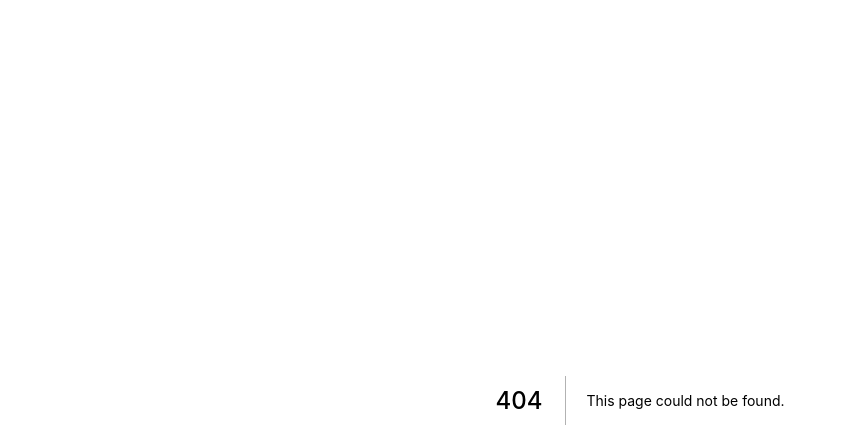
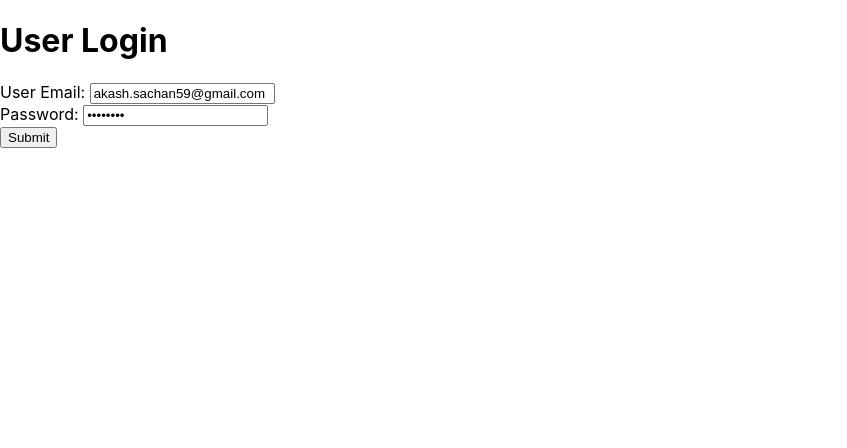
Before and after one commit to akashsachan59/myntra_clientside, a Next.js app: page /login in a window 1280 px wide. Before the commit this address had no page. Shown: the top 448 px of the page, without its empty margins (0-847 px from the left). Built offline with nearby package versions, Linux system fonts and the light colour scheme.

Commit message:
added login

```diff
--- a/package.json
+++ b/package.json
@@ -9,9 +9,12 @@
     "lint": "next lint"
   },
   "dependencies": {
+    "cookie": "^0.5.0",
+    "js-cookie": "^3.0.1",
     "next": "12.1.5",
     "react": "18.1.0",
-    "react-dom": "18.1.0"
+    "react-dom": "18.1.0",
+    "swr": "^1.3.0"
   },
   "devDependencies": {
     "eslint": "8.14.0",
--- a/pages/_app.js
+++ b/pages/_app.js
@@ -1,7 +1,10 @@
 import '../styles/globals.css'
 
+
 function MyApp({ Component, pageProps }) {
-  return <Component {...pageProps} />
+  return (
+    <Component {...pageProps} />
+  )
 }
 
 export default MyApp
--- /dev/null
+++ b/pages/login.js
@@ -0,0 +1,115 @@
+import Cookies from "js-cookie"
+import { useState } from "react";
+import { useRouter } from "next/router";
+
+
+export default function Login() {
+
+    const router = useRouter();
+
+    // States for login
+    const [email, setEmail] = useState('akash.sachan59@gmail.com')
+    const [password, setPassword] = useState('akash123')
+    //const [cookies, setCookie] = useCookies();
+    //const [login, setLogin] = useCookies();
+
+
+    // States for checking the errors
+    //const [submitted, setSubmitted] = useState(false);
+    const [error, setError] = useState(false);
+
+    // Handling user-name change
+    const handleEmail = (e) => {
+        setEmail(e.target.value)
+        //setSubmitted(false)
+    }
+
+    // Handling password change
+    const handlePassword = (e) => {
+        setPassword(e.target.value)
+        //setSubmitted(false)
+    }
+
+    // Handling the form submission
+    const handleSubmit = async (e) => {
+        e.preventDefault()
+        if (email === '' || password === '') {
+            setError(true)
+        } else {
+            //setSubmitted(true)
+            setError(false)
+            const data = {
+                email,
+                password
+            }
+            console.log(data)
+
+            // const response = await fetch('http://localhost:3000/login', {
+            //     method: 'POST',
+            //     headers: {
+            //         'Content-Type': 'application/json'
+            //         // 'Content-Type': 'application/x-www-form-urlencoded',
+            //       },
+            //     // data: data,
+            // })
+            const response = await fetch('http://localhost:3000/login', {
+                method: 'POST',
+                headers: {
+                  'Content-Type': 'application/json'
+                },
+                body: JSON.stringify(data)
+              });
+            const resJson = await response.json()
+            let login = resJson.isloggedin
+            console.log(resJson)
+
+            if(login){
+                Cookies.set('user', resJson.token, { expires: 1 })
+                Cookies.set('isloggedin', login, { expires:1 })
+                router.push('/')
+            }else{
+                alert ('enter valid credentials')
+            }
+            Cookies.get()
+        }
+    }
+
+    // Showing error message
+    const errorMessage = () => {
+        return (
+            <div className="error-message"
+                style={{ display: error ? '' : 'none' }}>
+                <p>Please enter valid credentials</p>
+            </div>
+        )
+    }
+
+    return (
+        <div className="login-form">
+            <div>
+                <h1>User Login</h1>
+            </div>
+
+            {/* Calling Error Methods */}
+            <div className='messages'>
+                {errorMessage()}
+            </div>
+
+            <form>
+                <div>
+                    <label>User Email: </label>
+                    <input onChange={handleEmail} className='input' type="text" value={email}></input>
+                </div>
+
+                <div>
+                    <label>Password: </label>
+                    <input onChange={handlePassword} className='input' type="password" value={password}></input>
+                </div>
+
+                <div>
+                    <button onClick={handleSubmit} className='btn' type='submit'>Submit</button>
+                </div>
+            </form>
+        </div>
+    )
+}
```
Also changed, not shown: pages/index.js (+10 -1 lines), 1 other file (tests, documents, lock files or other folders).
